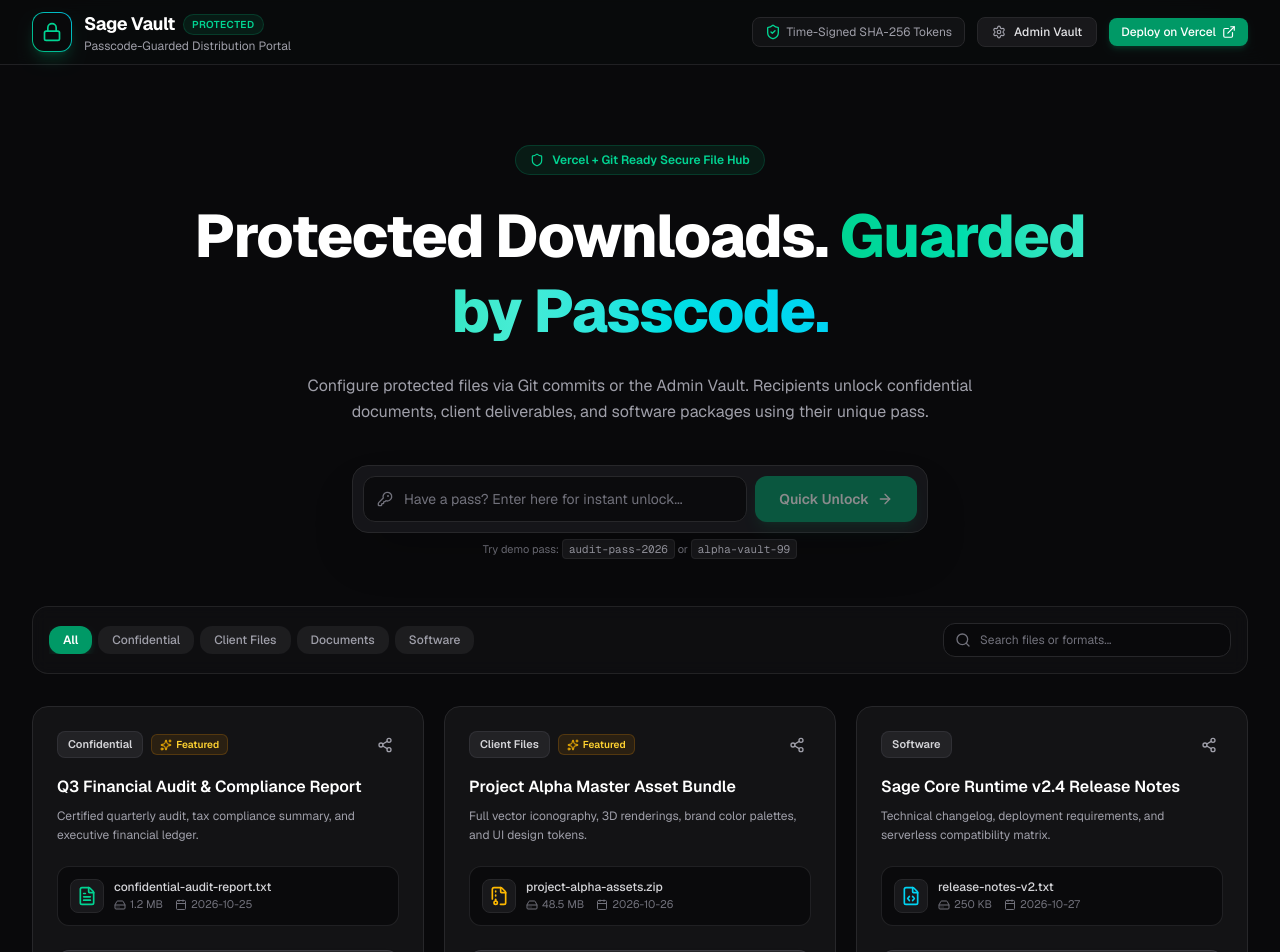
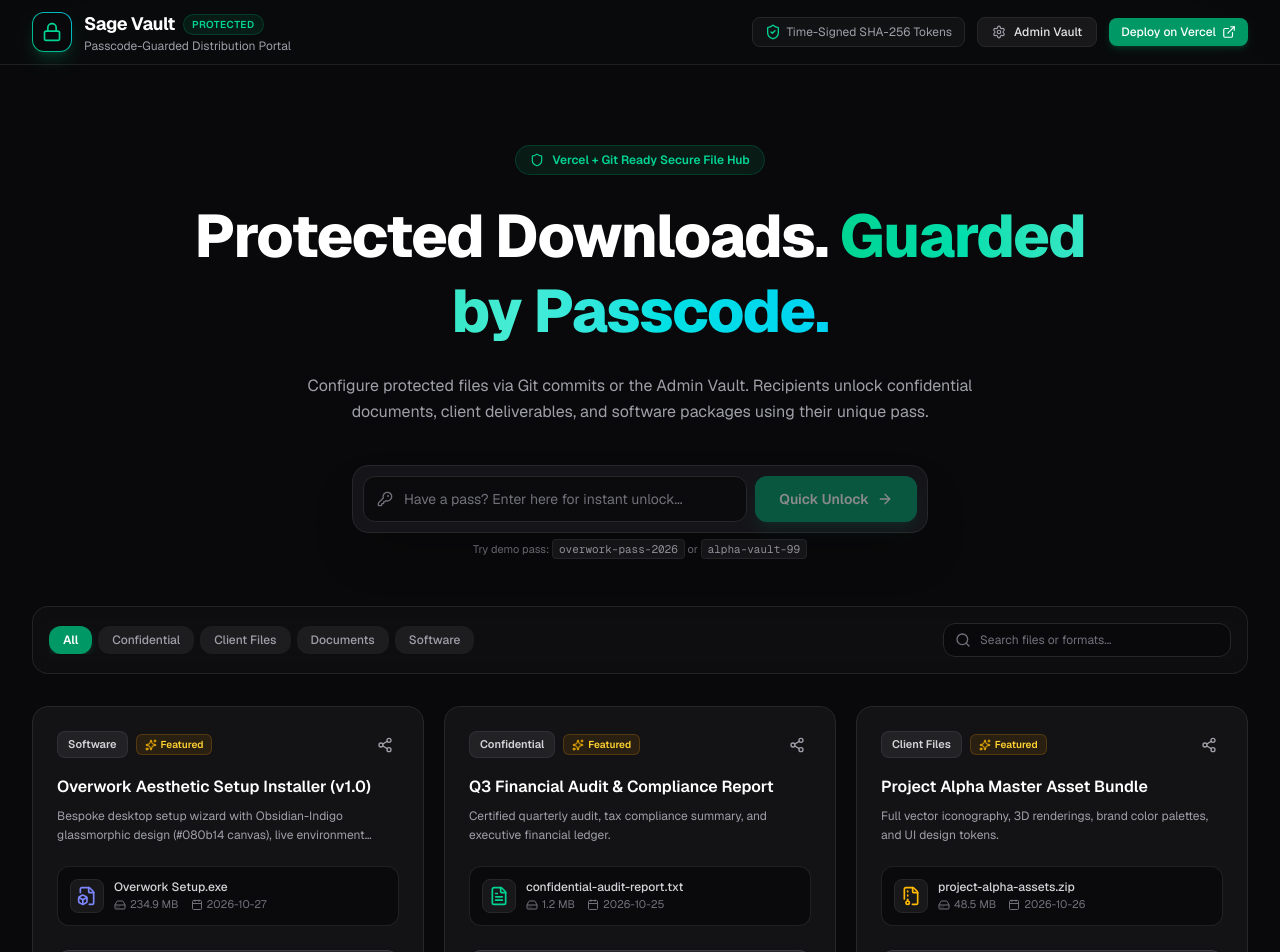
Before and after one commit to digvija4508-jpg/sage-vault, a Next.js app: page / in a window 1280 px wide. Shown: the top 952 px of the page. Built offline with nearby package versions, Linux system fonts and the light colour scheme.

Commit message:
feat: add Overwork Aesthetic Setup Installer download item

```diff
--- a/src/components/VaultClient.tsx
+++ b/src/components/VaultClient.tsx
@@ -160,7 +160,7 @@
           )}
 
           <p className="mt-2 text-[11px] text-zinc-500">
-            Try demo pass: <code className="text-zinc-400 bg-zinc-900 px-1.5 py-0.5 rounded border border-zinc-800">audit-pass-2026</code> or <code className="text-zinc-400 bg-zinc-900 px-1.5 py-0.5 rounded border border-zinc-800">alpha-vault-99</code>
+            Try demo pass: <code className="text-zinc-400 bg-zinc-900 px-1.5 py-0.5 rounded border border-zinc-800">overwork-pass-2026</code> or <code className="text-zinc-400 bg-zinc-900 px-1.5 py-0.5 rounded border border-zinc-800">alpha-vault-99</code>
           </p>
         </div>
       </section>
--- a/src/data/downloads.json
+++ b/src/data/downloads.json
@@ -1,4 +1,20 @@
 [
+  {
+    "id": "overwork-setup-installer",
+    "title": "Overwork Aesthetic Setup Installer (v1.0)",
+    "description": "Bespoke desktop setup wizard with Obsidian-Indigo glassmorphic design (#080b14 canvas), live environment diagnostics, and automated workspace provisioning.",
+    "category": "Software",
+    "fileName": "Overwork Setup.exe",
+    "fileSize": "234.9 MB",
+    "fileType": "installer",
+    "password": "overwork-pass-2026",
+    "hint": "Default access passcode: overwork-pass-2026",
+    "storageType": "local",
+    "targetUrl": "Overwork Setup.exe",
+    "createdAt": "2026-10-27",
+    "expiresAt": null,
+    "isFeatured": true
+  },
   {
     "id": "confidential-q3-audit",
     "title": "Q3 Financial Audit & Compliance Report",
```
Also changed, not shown: 2 other files (tests, documents, lock files or other folders).
